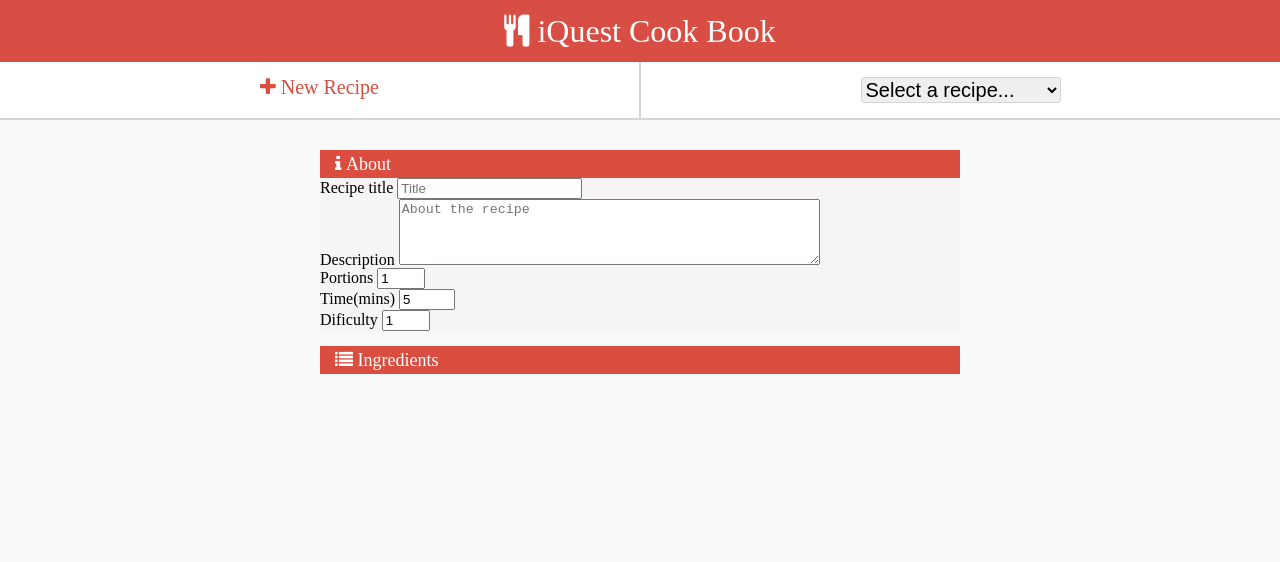
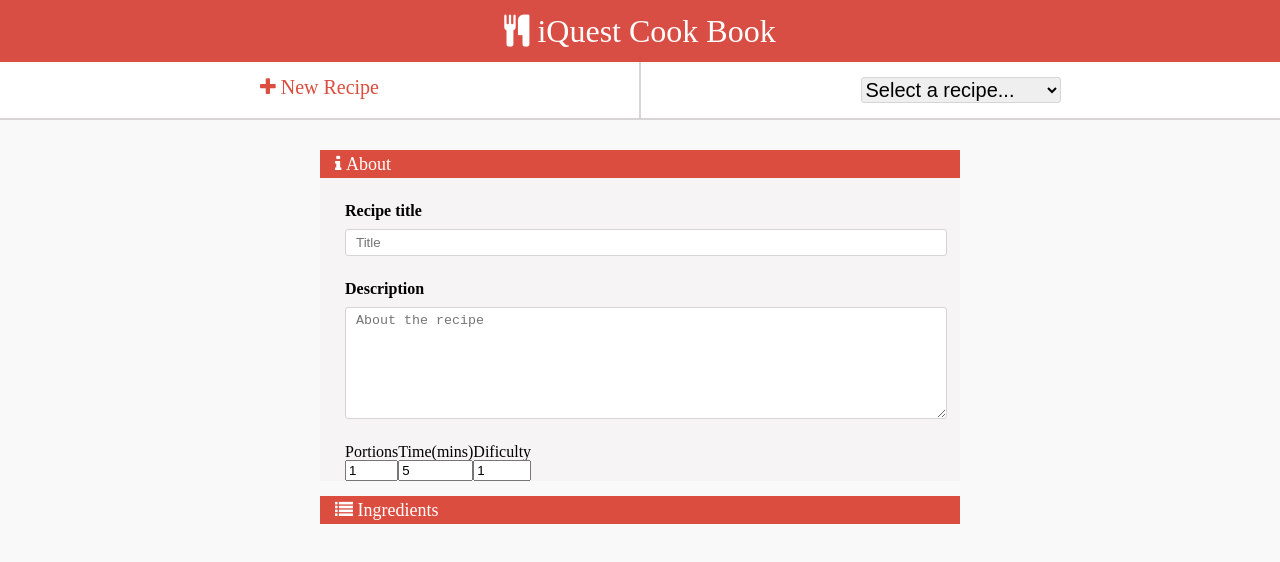
Before and after one commit to andreeadumitru96/cook-book-html-css, a plain HTML site: page index.html in a window 1280 px wide. Drawn offline with Linux system fonts and the light colour scheme.

Commit message:
filedset added

```diff
--- a/index.html
+++ b/index.html
@@ -62,33 +62,33 @@
                 <i class="fa fa-info"> About </i>
             </section>
 
-            <form class="main__section-about-form-container main__standard-section-content--bg--gray">
-                <fieldset class="main__section-about-form-recipe-title">
+            <form class="main__section-about-form-container main__standard-section-content">
+                <fieldset class="main__section-about-form-recipe-title main__standard-section-fieldset">
                     <label> Recipe title </label>
                     <input type="text" placeholder="Title">
                 </fieldset>
 
-                <fieldset class="main__section-about-form-recipe-description">
+                <fieldset class="main__section-about-form-recipe-description main__standard-section-fieldset">
                     <label> Description </label>
                     <textarea rows="4" cols="50" placeholder="About the recipe"></textarea>
                 </fieldset>
 
 
-                <fieldset class="main__section-about-form-recipe-parameters">
-                    <section>
+                <fieldset class="main__section-about-form-recipe-parameters main__standard-section-fieldset">
+                    <fieldset>
                         <label> Portions </label>
                         <input type="number" name="portions" id="portions" min="1" max="5" step="1" value="1">
-                    </section>
+                    </fieldset>
 
-                    <section>
+                    <fieldset>
                         <label> Time(mins) </label>
                         <input type="number" name="time" id="time" min="5" max="50" step="5" value="5">
-                    </section>
+                    </fieldset>
 
-                    <section>
+                    <fieldset>
                         <label> Dificulty </label>
                         <input type="number" name="dificulty" id="dificulty" min="1" max="5" step="1" value="1">
-                    </section>
+                    </fieldset>
 
                 </fieldset>
 
--- a/style.css
+++ b/style.css
@@ -140,7 +140,43 @@ header .header__form-select-recipe-picker > select {
     margin: 15px 0px 0px 0px;
 }
 
-.main__standard-section-content--bg--gray {
+.main__standard-section-content {
     background-color: #f6f4f4;
 
 }
+
+.main__standard-section-fieldset {
+    padding-top: 25px;
+
+}
+
+.main__standard-section-fieldset > input, textarea {
+    display: block;
+    margin-top: 10px;
+    padding: 5px 0px 5px 10px;
+    width: 100%;
+    border-radius: 3px;
+    border: 1px solid #d6d4d4;
+}
+
+.main__standard-section-content {
+    padding: 0px 25px 0px 25px;
+}
+
+.main__standard-section-fieldset > label {
+    font-weight: bold;
+}
+
+.main__standard-section-fieldset > textarea {
+    height: 100px;
+}
+
+.main__section-about-form-recipe-parameters {
+    flex-direction: row;
+    display: flex;
+}
+
+.main__section-about-form-recipe-parameters > fieldset {
+    display: flex;
+    flex-direction: column;
+}
```
